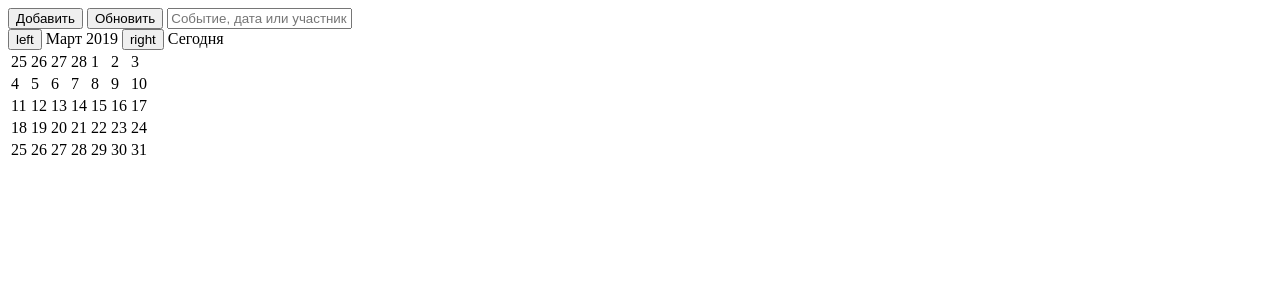
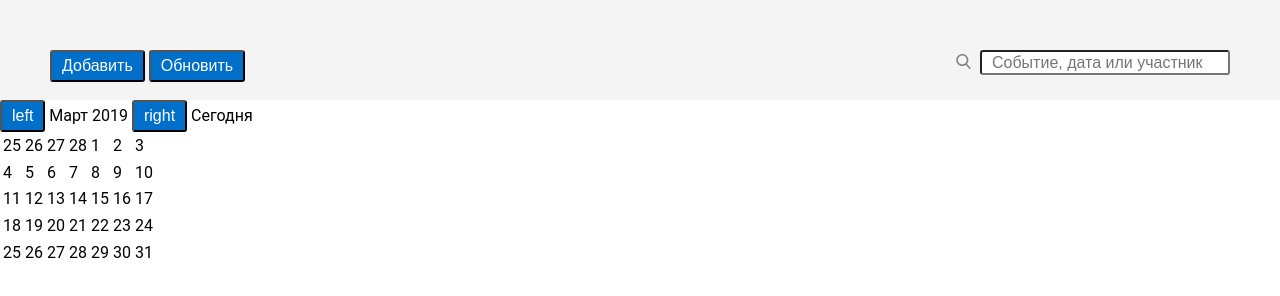
Before and after one commit to enmalafeev/calendar, a plain HTML site: page index.html in a window 1280 px wide. Drawn offline with Linux system fonts and the light colour scheme.

Commit message:
add style for header

```diff
--- a/index.html
+++ b/index.html
@@ -5,22 +5,31 @@
   <meta charset="UTF-8">
   <meta name="viewport" content="width=device-width, initial-scale=1.0">
   <meta http-equiv="X-UA-Compatible" content="ie=edge">
+  <link rel="stylesheet" href="style.css">
   <title>Document</title>
 </head>
 
 <body>
+  <div class="wrapper">
     <header class="header">
       <div class="container">
+        <div class="btn-wrap">
           <button class="btn">Добавить</button>
           <button class="btn">Обновить</button>
-      <label>
+        </div>
+
+        <form action="#" class="search-form" method="post">
+          <button type="submit" class="btn-form-submit"></button>
+          <label class="label-search">
             <input type="text" class="search" placeholder="Событие, дата или участник">
           </label>
+        </form>
+
       </div>
     </header>
 
     <main class="main">
-    <div class="container">
+
       <div class="calendar-info">
         <button class="btn">left</button>
         <span class="info">Март 2019</span>
@@ -79,8 +88,8 @@
 
       </table>
 
+    </main>
   </div>
-  </main>
 </body>
 
 </html>
--- /dev/null
+++ b/style.css
@@ -0,0 +1,107 @@
+body, html {
+  height: 100%;
+  margin: 0;
+  padding: 0;
+}
+
+body {
+  font-family: 'Roboto', Helvetica, sans-serif;
+  font-size: 16px;
+  line-height: 1.42;
+  -webkit-font-smoothing: antialiased;
+  -moz-osx-font-smoothing: grayscale;
+}
+
+.wrapper {
+  display: flex;
+  flex-direction: column;
+
+  overflow: hidden;
+  min-height: 100%;
+  position: relative;
+}
+
+.container {
+  width: 100%;
+  height: 100%;
+  max-width: 1200px;
+  margin: 0 auto;
+  padding-left: 10px;
+  padding-right: 10px;
+
+  display: flex;
+  justify-content: space-between;
+}
+
+button {
+  cursor: pointer;
+}
+
+* {
+  box-sizing: border-box;
+}
+
+ul {
+  padding: 0;
+  margin: 0;
+  list-style: none;
+}
+
+h1, h2, h3, h4, h5, h6 {
+  font-weight: normal;
+  margin: 0;
+}
+
+p {
+  margin: 0;
+  padding: 0;
+}
+
+.visually-hidden:not(:focus):not(:active),
+input[type="checkbox"].visually-hidden,
+input[type="radio"].visually-hidden {
+  position: absolute;
+  width: 1px;
+  height: 1px;
+  margin: -1px;
+  border: 0;
+  padding: 0;
+  white-space: nowrap;
+  -webkit-clip-path: inset(100%);
+  clip-path: inset(100%);
+  clip: rect(0 0 0 0);
+  overflow: hidden;
+}
+
+/* Header */
+header {
+  background-color: #f4f4f4;
+  min-height: 100px;
+  padding-top: 50px;
+}
+
+.btn {
+  font-size: inherit;
+  background-color: #006fca;
+  padding: 5px 10px;
+  color: #ffffff;
+  border-radius: 3px;
+}
+
+.search {
+  width: 250px;
+  height: 25px;
+  font-size: inherit;
+  border-radius: 3px;
+  box-shadow: 1px solid #f4f4f4;
+  padding-left: 10px;
+}
+
+.btn-form-submit {
+  border: none;
+  width: 15px;
+  height: 15px;
+  background: url(./img/search-logo.svg) no-repeat center;
+
+  padding-right: 20px;
+}
```
Also changed, not shown: img/search-logo.svg (added). Lines whose indentation alone changed are shown as unchanged.
